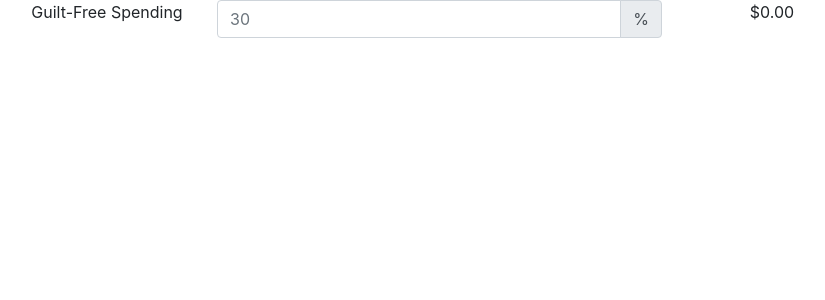
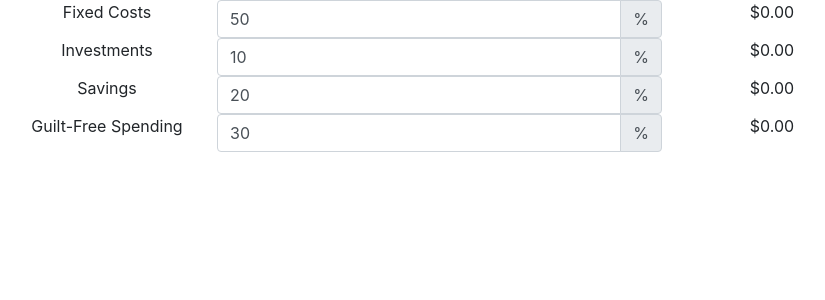
Before and after one commit to danfrenette/budget-calculator, a React (Create React App) app: page / in a window 1280 px wide. Shown: the top 300 px of the page, without its empty margins (58-883 px from the left). Built offline with nearby package versions, Linux system fonts and the light colour scheme.

Commit message:
Render four buckets based on four spending categories

```diff
--- a/src/App.js
+++ b/src/App.js
@@ -3,14 +3,31 @@ import Bucket from './Bucket';
 import './App.css';
 import { Container } from 'reactstrap';
 
-function App() {
+class App extends React.Component {
+  renderBuckets = () => {
+    const buckets = {
+      "Fixed Costs": 50,
+      Investments: 10,
+      Savings: 20,
+      "Guilt-Free Spending": 30,
+    };
+
+    return Object.entries(buckets).map(([bucketName, percentage], i) => {
+      return (
+        <Bucket key={i} name={bucketName} percentage={percentage}/>
+      )
+    });
+  };
+
+  render() {
     return (
       <div className="App">
         <Container>
-        <Bucket name="Guilt-Free Spending"/>
+          { this.renderBuckets() }
         </Container>
       </div>
     );
   }
+}
 
 export default App;
--- a/src/Bucket.js
+++ b/src/Bucket.js
@@ -9,15 +9,22 @@ import {
   Input
 } from 'reactstrap';
 
-const Bucket = ({name}) => {
+const Bucket = ({name, percentage}) => {
   return (
     <Row>
       <Col md="2">
-        <Label for="guilt-free-spending">{ name }</Label>
+        <Label>{ name }</Label>
       </Col>
       <Col md="5">
         <InputGroup>
-          <Input className="form-control" type="number" id="guilt-free-spending" placeholder="30" />
+          <Input
+            className="form-control"
+            type="number"
+            id="guilt-free-spending"
+            min={0}
+            max={100}
+            defaultValue={ percentage }
+          />
           <InputGroupAddon addonType="append">
             <InputGroupText>%</InputGroupText>
           </InputGroupAddon>
```
Lines whose indentation alone changed are shown as unchanged.
